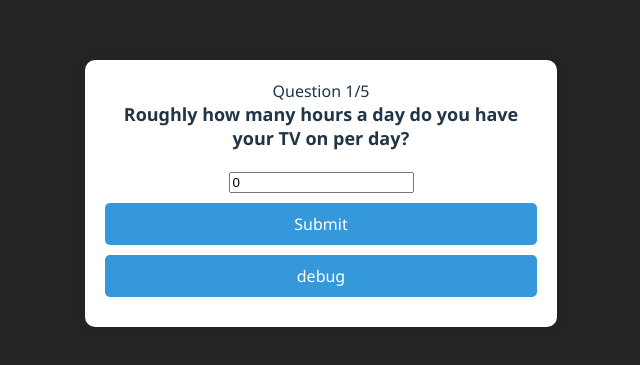
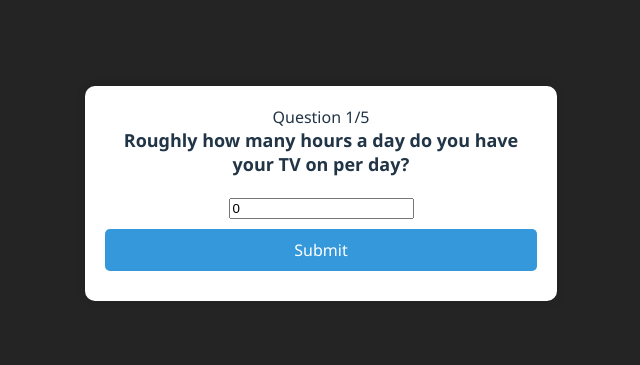
Before and after one commit to cnowdev/ForsythHacks23, a React (Vite) app: page / in a window 1280 px wide. Shown: the part 207-572 px from the top of the page, without its empty margins (319-959 px from the left). Built offline with nearby package versions, Linux system fonts and the light colour scheme.

Commit message:
deleted debug btn

```diff
--- a/src/components/Quiz.tsx
+++ b/src/components/Quiz.tsx
@@ -113,8 +113,6 @@ const Quiz = () => {
                   <button
                       onClick={() => handleHourSubmit(currentNumberInput, questions[currentQuestion].Eusage!)}>Submit</button>
 
-  <button
-                      onClick={() => console.log(totalEUsage)}>debug</button>
 
               </>}
             </div>
```
